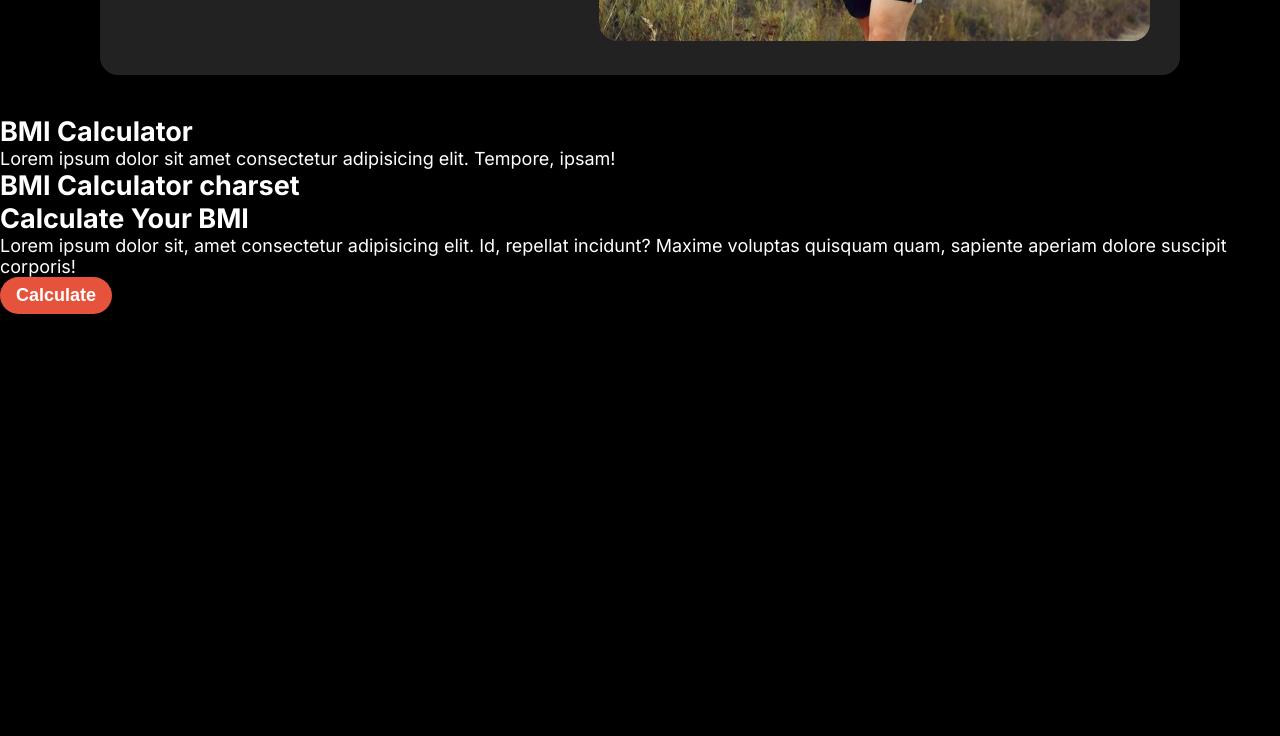
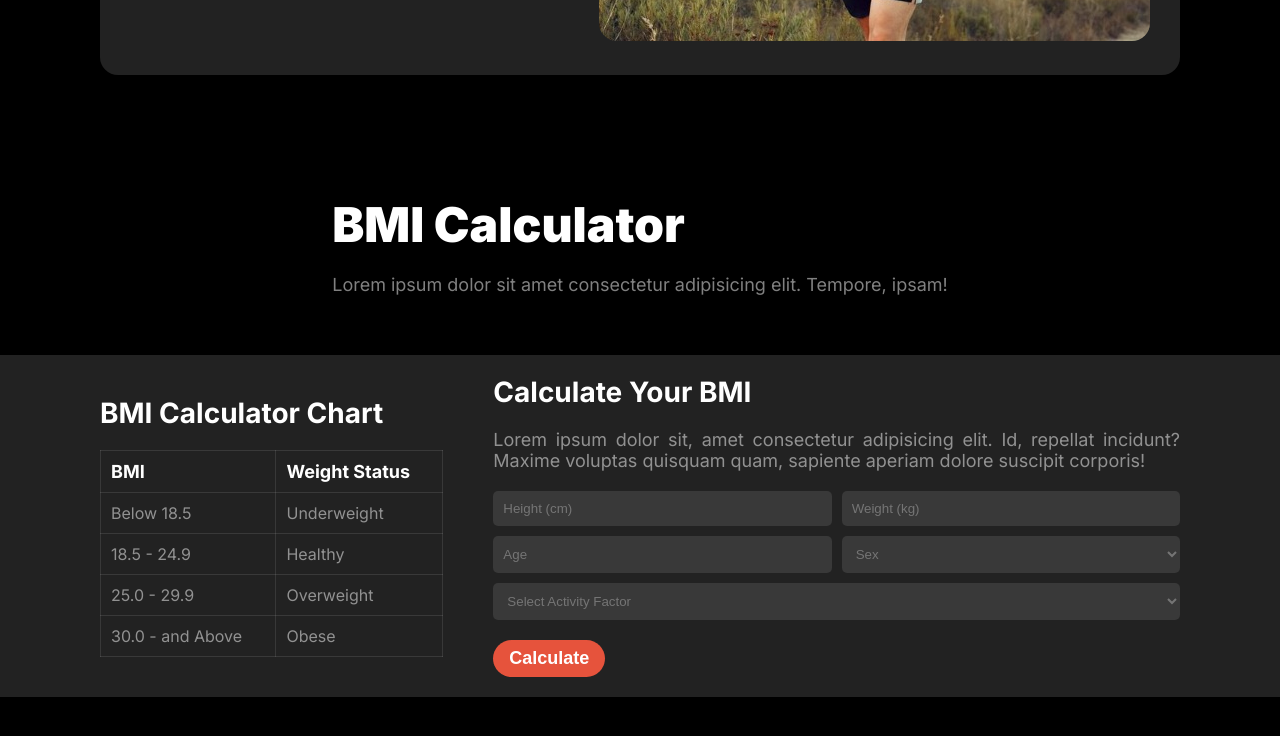
Before and after one commit to muntasir-smm/B10A2-Fitness, a plain HTML site: page index.html in a window 1280 px wide. Shown: the part 1878-2614 px from the top of the page. Before the commit the page ends 2192 px from the top, so only its background shows below. Drawn offline with Linux system fonts and the light colour scheme.

Commit message:
BMI Calculator Done

```diff
--- a/index.html
+++ b/index.html
@@ -166,8 +166,35 @@
         </div>
         <div class="bmiBody">
           <div class="bmiChart">
-            <h2 class="bmiChartTitle">BMI Calculator charset</h2>
+            <h2 class="bmiChartTitle">BMI Calculator Chart</h2>
+            <table class="bmiTable">
+              <thead>
+                <tr>
+                  <th>BMI</th>
+                  <th>Weight Status</th>
+                </tr>
+              </thead>
+              <tbody>
+                <tr>
+                  <td>Below 18.5</td>
+                  <td>Underweight</td>
+                </tr>
+                <tr>
+                  <td>18.5 - 24.9</td>
+                  <td>Healthy</td>
+                </tr>
+                <tr>
+                  <td>25.0 - 29.9</td>
+                  <td>Overweight</td>
+                </tr>
+                <tr>
+                  <td>30.0 - and Above</td>
+                  <td>Obese</td>
+                </tr>
+              </tbody>
+            </table>
           </div>
+
           <div class="bmiCalculator">
             <h2 class="calculatorTitle">Calculate Your BMI</h2>
             <p class="calculatorSubTitle">
@@ -176,8 +203,50 @@
               dolore suscipit corporis!
             </p>
             <form class="calculatorForm">
-              <button type="submit" class="btnRed">Calculate</button>
+              <input
+                type="number"
+                id="height"
+                name="height"
+                placeholder="Height (cm)"
+                required
+              />
+              <input
+                type="number"
+                id="weight"
+                name="weight"
+                placeholder="Weight (kg)"
+                required
+              />
+              <input
+                type="number"
+                id="age"
+                name="age"
+                placeholder="Age"
+                required
+              />
+              <select id="sex" name="sex" required>
+                <option value="" disabled selected>Sex</option>
+                <option value="male">Male</option>
+                <option value="female">Female</option>
+              </select>
+              <select id="activity" name="activity" required>
+                <option value="" disabled selected>
+                  Select Activity Factor
+                </option>
+                <option value="sedentary">
+                  Sedentary (little or no exercise)
+                </option>
+                <option value="light">Light (exercise 1-3 days/week)</option>
+                <option value="moderate">
+                  Moderate (exercise 3-5 days/week)
+                </option>
+                <option value="active">Active (exercise 6-7 days/week)</option>
+                <option value="veryActive">
+                  Very Active (hard exercise every day)
+                </option>
+              </select>
             </form>
+            <button type="submit" class="btnRed">Calculate</button>
           </div>
         </div>
       </section>
--- a/style.css
+++ b/style.css
@@ -12,6 +12,10 @@ body {
   font-style: normal;
   font-weight: 400;
   font-size: 18px;
+}
+
+p {
+  opacity: 0.5;
 }
 
 .btnRed {
@@ -181,10 +185,12 @@ body {
   opacity: 0.5;
 }
 
-.habitTitle {
+.habitTitle,
+.runTitle,
+.bmiTitle {
   font-size: 48px;
   font-weight: 900;
-  padding: 20px;
+  padding: 20px 0px;
 }
 
 .habitSubTitle {
@@ -229,13 +235,9 @@ body {
 .runText {
   padding: 20px;
 }
-.runTitle {
-  font-size: 48px;
-  font-weight: 900;
-}
+
 .runSubTitle {
   padding: 20px 0;
-  opacity: 0.5;
 }
 .runImage {
   text-align: end;
@@ -244,6 +246,98 @@ body {
   border-radius: 18px;
 }
 
+/* BMI Calculator Style */
+
+.bmiContainer {
+  display: flex;
+  flex-direction: column;
+  justify-content: center;
+  align-items: center;
+  margin: 40px 0;
+}
+
+.bmiHeader {
+  margin: 40px auto;
+  padding: 20px;
+}
+
+.bmiBody {
+  background: #222222;
+  padding: 20px 100px;
+
+  display: grid;
+  grid-template-columns: 1fr 2fr;
+  justify-content: space-between;
+  align-items: center;
+  gap: 50px;
+}
+
+.bmiChartTitle,
+.calculatorTitle {
+  font-size: 28px;
+  margin-bottom: 20px;
+}
+
+.bmiTable {
+  width: 100%;
+}
+
+table,
+th,
+td {
+  border: 1px solid #ffffff1a;
+  border-collapse: collapse;
+  padding: 10px;
+  text-align: left;
+}
+
+td {
+  font-size: 16px;
+  opacity: 0.5;
+}
+
+.bmiCalculator {
+  width: 100%;
+}
+
+.calculatorSubTitle {
+  text-align: justify;
+}
+
+/* =========================================================== */
+/* Form Style */
+.calculatorForm {
+  display: grid;
+  grid-template-columns: 1fr 1fr;
+  gap: 10px;
+  margin: 20px 0;
+}
+
+input,
+select {
+  padding: 10px;
+  border: none;
+  border-radius: 5px;
+  background-color: #ffffff1a;
+  color: #ffffff4d;
+  /* appearance: none; */
+}
+select {
+  cursor: pointer;
+}
+
+select:focus {
+  outline: none;
+  box-shadow: 0 0 5px #ffffff80;
+  background-color: #222222;
+}
+
+option:disabled {
+  color: #888;
+}
+#activity {
+  grid-column: span 2;
+}
 /* =================================================================
 =================================================================
 ================================================================= */
@@ -321,4 +415,9 @@ body {
     width: 100%;
     border-radius: 18px;
   }
+
+  /* .bmiTable thead th, .bmiTable tbody td {
+    font-size: 14px;
+    padding: 8px;
+  } */
 }
```
